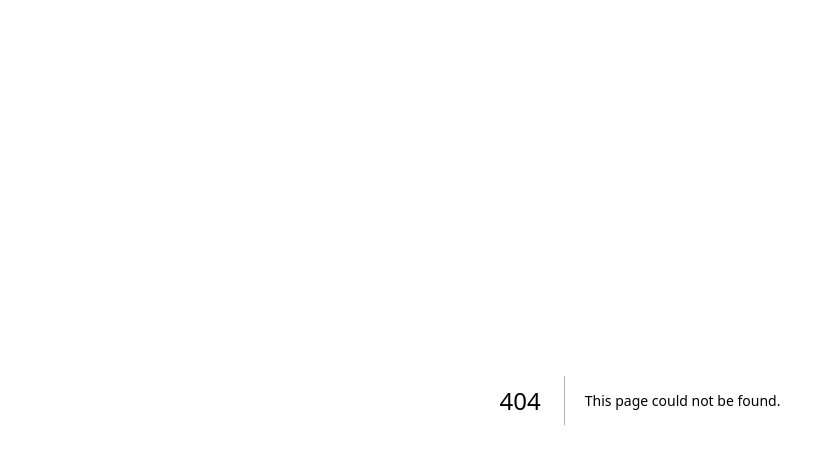
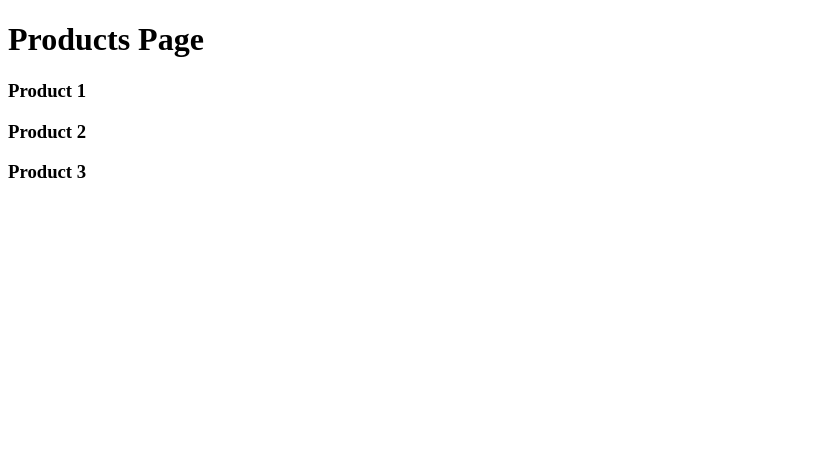
Before and after one commit to NayanPatidar/NextJS, a Next.js app in the folder my-first-app/: page /Products in a window 1280 px wide. Before the commit this address had no page. Shown: the top 464 px of the page, without its empty margins (0-835 px from the left). Built offline with nearby package versions, Linux system fonts and the light colour scheme.

Commit message:
Dynamic Route

```diff
--- /dev/null
+++ b/my-first-app/src/app/Products/[productId]/page.tsx
@@ -0,0 +1,5 @@
+const ProductDetails = ({ params }: { params: { productId: string } }) => {
+  return <>This are the product details : {params.productId}</>;
+};
+
+export default ProductDetails;
--- /dev/null
+++ b/my-first-app/src/app/Products/page.tsx
@@ -0,0 +1,12 @@
+const Products = () => {
+  return (
+    <>
+      <h1>Products Page</h1>
+      <h3>Product 1</h3>
+      <h3>Product 2</h3>
+      <h3>Product 3</h3>
+    </>
+  );
+};
+
+export default Products;
```
